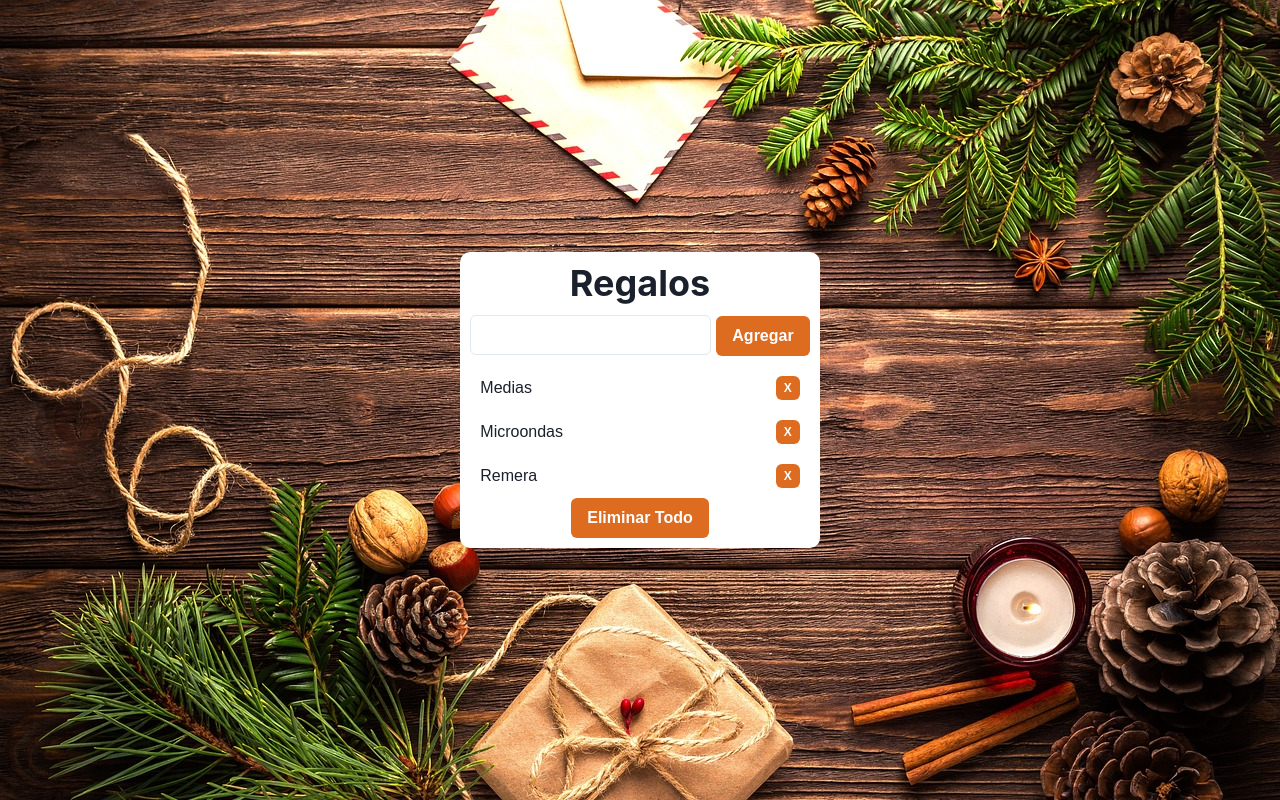
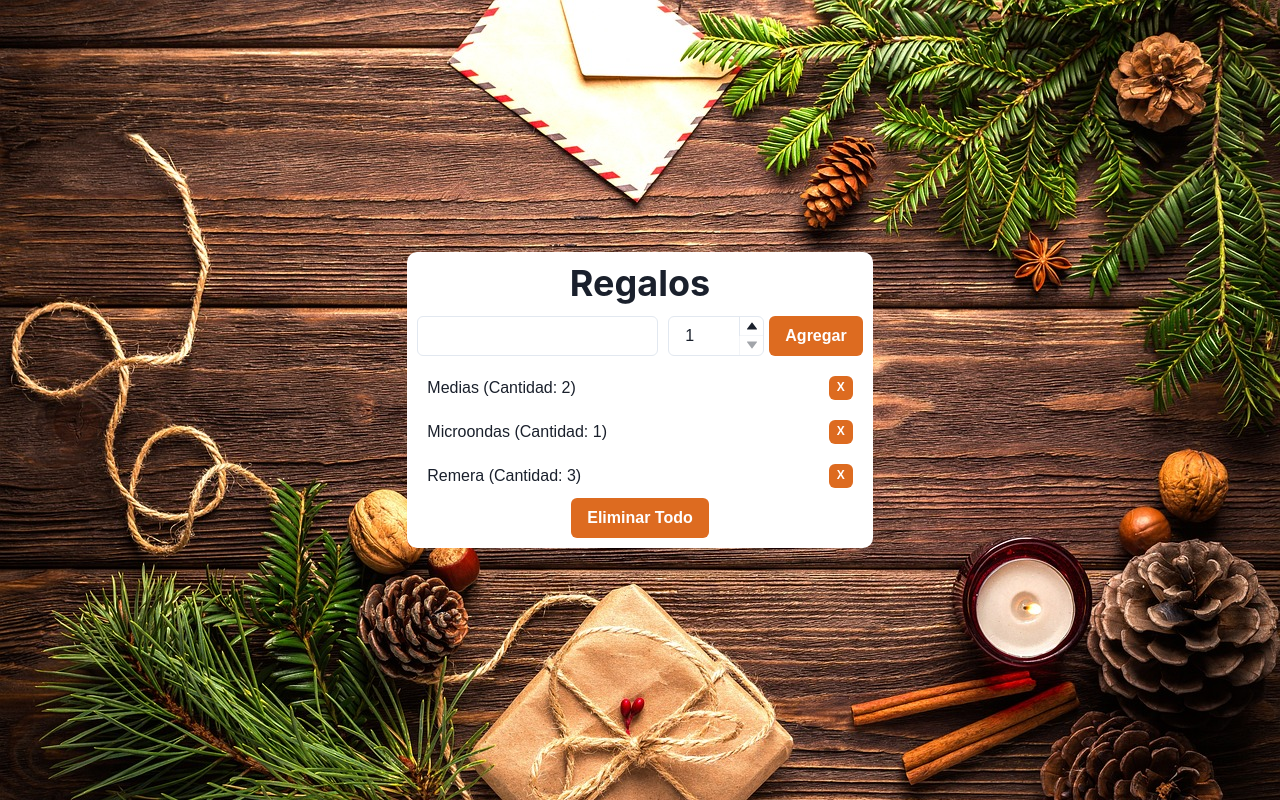
Before and after one commit to matisal10/gift-list, a React (Vite) app: page / in a window 1280 px wide. Built offline with nearby package versions, Linux system fonts and the light colour scheme.

Commit message:
add quantity and check if exist gift

```diff
--- a/src/App.tsx
+++ b/src/App.tsx
@@ -4,14 +4,16 @@ import { Button } from '@chakra-ui/react'
 import { Input } from '@chakra-ui/react'
 import { Heading } from '@chakra-ui/react'
 import { Highlight } from '@chakra-ui/react'
+import { NumberInput, NumberInputField, NumberInputStepper, NumberIncrementStepper, NumberDecrementStepper } from '@chakra-ui/react'
 
 function App() {
-  const [items, setItems] = useState(['Medias', 'Microondas', 'Remera'])
+  const [items, setItems] = useState([{ gift: 'Medias', quantity: 2 }, { gift: 'Microondas', quantity: 1 }, { gift: 'Remera', quantity: 3 }])
   const [gift, setGift] = useState("");
+  const [quantity, setQuantity] = useState(1);
   const [error, setError] = useState('');
 
-  const deleteItem = (itemToDelete: string) => {
-    const updatedItems = items.filter((item) => item !== itemToDelete);
+  const deleteItem = (indexToDelete: number) => {
+    const updatedItems = items.filter((item, index) => index !== indexToDelete);
     setItems(updatedItems);
   }
 
@@ -19,24 +21,48 @@ function App() {
     setItems([])
   }
 
-  const addGift = () =>{
+  const addGift = () => {
     if (gift.trim() !== "") {
-      setItems([...items, gift]);
-      setGift("");
-      setError('');
+      const existingItem = items.find((item) => item.gift.toLowerCase() === gift.toLowerCase());
+
+      if (existingItem) {
+        const updatedItems = items.map((item) => {
+          if (item.gift.toLowerCase() === gift.toLowerCase()) {
+            return { ...item, quantity: item.quantity + quantity };
+          }
+          return item;
+        });
+
+        setItems(updatedItems);
+        setGift("");
+        setQuantity(1);
+        setError("");
+      } else {
+        const newItem = { gift: gift, quantity: quantity };
+        setItems([...items, newItem]);
+        setGift("");
+        setQuantity(1);
+        setError("");
+      }
     } else {
-      setError('El regalo no puede estar vacío');
+      setError("El regalo no puede estar vacío");
     }
-  }
-
+  };
   return (
     <>
       <div className="App">
         <div className='container'>
           <Heading as='h1' size='xl' noOfLines={1}>Regalos</Heading>
-          <form action="" style={{ paddingTop: '10px' }}>
-            <Input htmlSize={20} width='auto' type="text" onChange={(e) => setGift(e.target.value)} />
-            <Button colorScheme='orange' style={{ marginLeft: '5px' }} onClick={()=>addGift()}>Agregar</Button>
+          <form  style={{ paddingTop: '10px', display: 'flex' }}>
+            <Input style={{marginRight: '10px'}} htmlSize={20} width='auto' type="text" value={gift} onChange={(e) => setGift(e.target.value)} />
+            <NumberInput size='md' maxW={24} defaultValue={quantity} min={1} onChange={(_, value) => setQuantity(value)}>
+              <NumberInputField />
+              <NumberInputStepper>
+                <NumberIncrementStepper />
+                <NumberDecrementStepper />
+              </NumberInputStepper>
+            </NumberInput>
+            <Button colorScheme='orange' style={{ marginLeft: '5px' }} onClick={addGift}>Agregar</Button>
           </form>
           {error && (
             <div style={{ paddingTop: '5px' }}>
@@ -49,18 +75,19 @@ function App() {
             </div>
           )}
           <div>
-            {items.length != 0 ?
+            {items.length !== 0 ?
               <ul className='list'>
                 {
-                  items.map((i, index) => (
+                  items.map((item, index) => (
                     <div key={index} className='containerLi'>
-                      <li>{i}</li> <Button colorScheme='orange' size='xs' onClick={() => deleteItem(i)} >X</Button>
+                      <li>{item.gift} (Cantidad: {item.quantity})</li>
+                      <Button colorScheme='orange' size='xs' onClick={() => deleteItem(index)}>X</Button>
                     </div>
                   ))
                 }
               </ul>
               :
-              <div style={{padding:'10px'}}>
+              <div style={{ padding: '10px' }}>
                 <Highlight query='Agrega algo!' styles={{ px: '1', py: '1', bg: 'orange.100', rounded: 'full' }}>
                   No hay regalos grinch! Agrega algo!
                 </Highlight>
@@ -68,7 +95,7 @@ function App() {
               </div>
             }
           </div>
-          <Button colorScheme='orange' onClick={deleteAll} >Eliminar Todo</Button>
+          <Button colorScheme='orange' onClick={deleteAll}>Eliminar Todo</Button>
         </div>
 
       </div>
@@ -76,4 +103,4 @@ function App() {
   )
 }
 
-export default App
+export default App;
```
